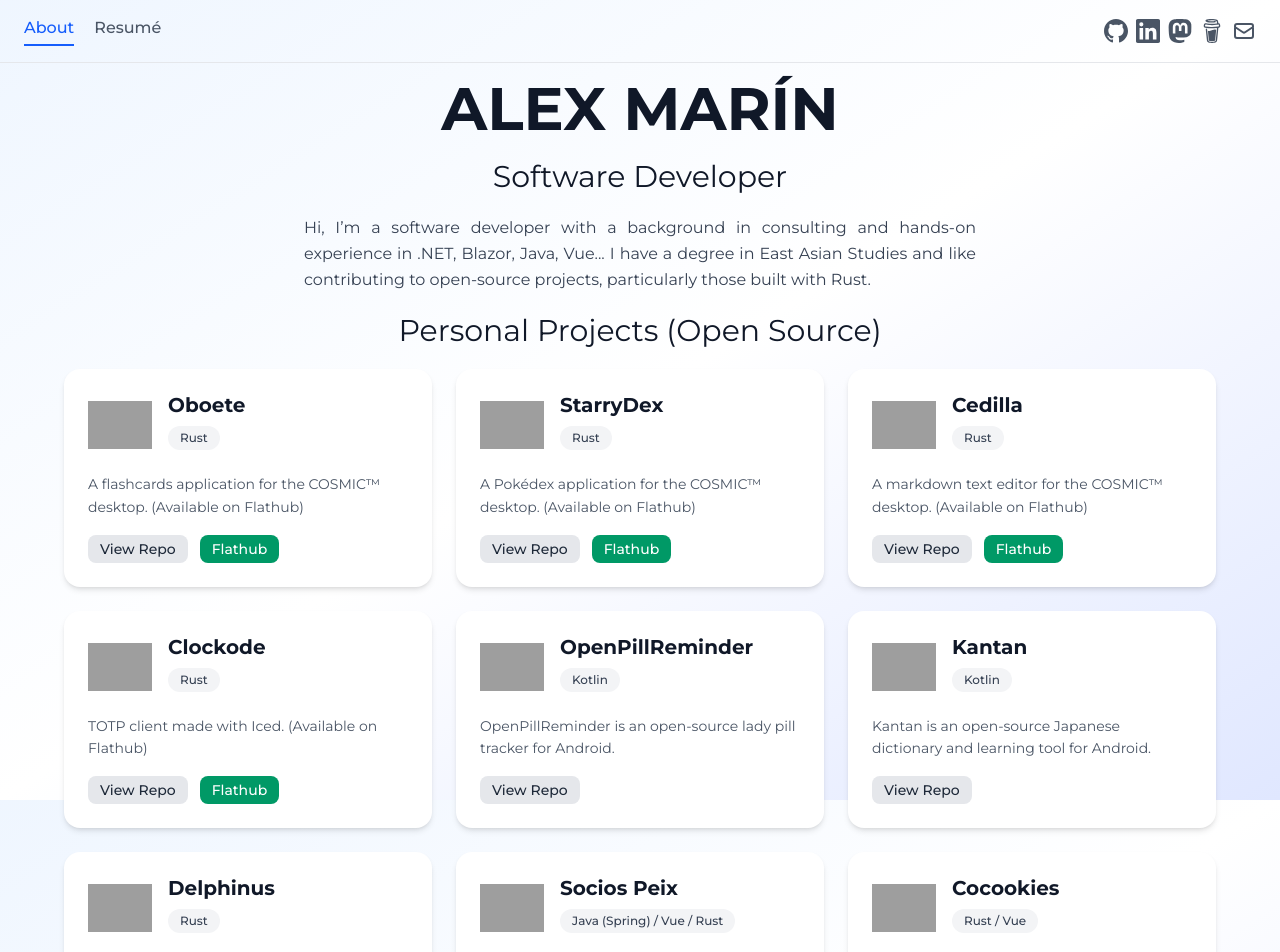
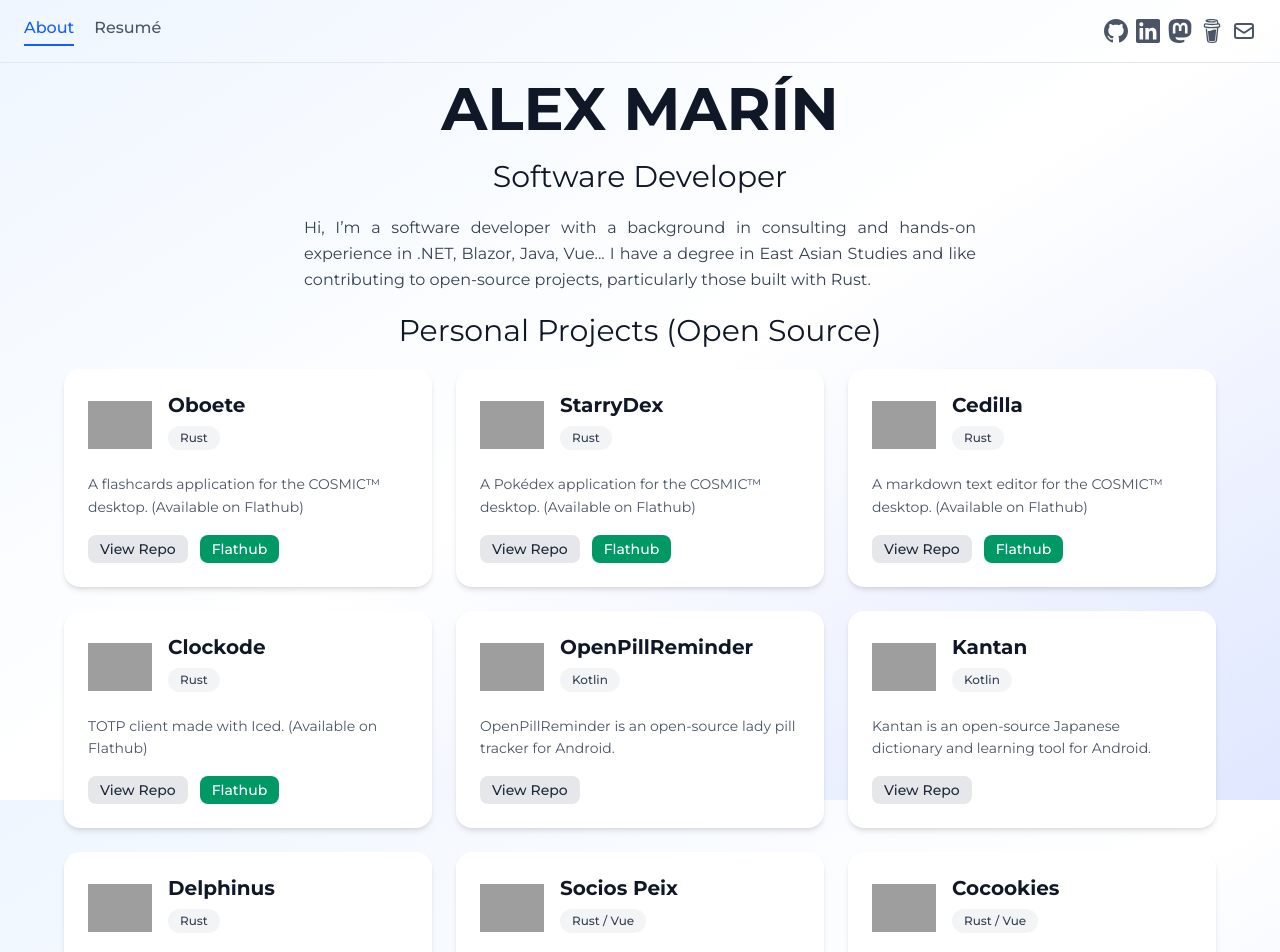
Before and after one commit to mariinkys/personal-site, an Astro site: page / in a window 1280 px wide. Shown: the top 952 px of the page. Built offline with nearby package versions, Linux system fonts and the light colour scheme; Astro itself is replaced by a stand-in of ours; grey boxes are pictures that could not be loaded.

Commit message:
chore: update sociosPeix stack

```diff
--- a/src/pages/index.astro
+++ b/src/pages/index.astro
@@ -86,7 +86,7 @@ import ProjectCard from "../components/ProjectCard.astro";
                 <ProjectCard
                     name="Socios Peix"
                     description="Web application to manage members of a specific hotel in Spain. It features a Rust microservice to OCR some PDF files..."
-                    language="Java (Spring) / Vue / Rust"
+                    language="Rust / Vue"
                     repo="https://github.com/mariinkys/sociosPeix"
                     iconUrl="https://raw.githubusercontent.com/mariinkys/sociosPeix/refs/heads/main/frontend/src/assets/icon.png"
                 />
```
